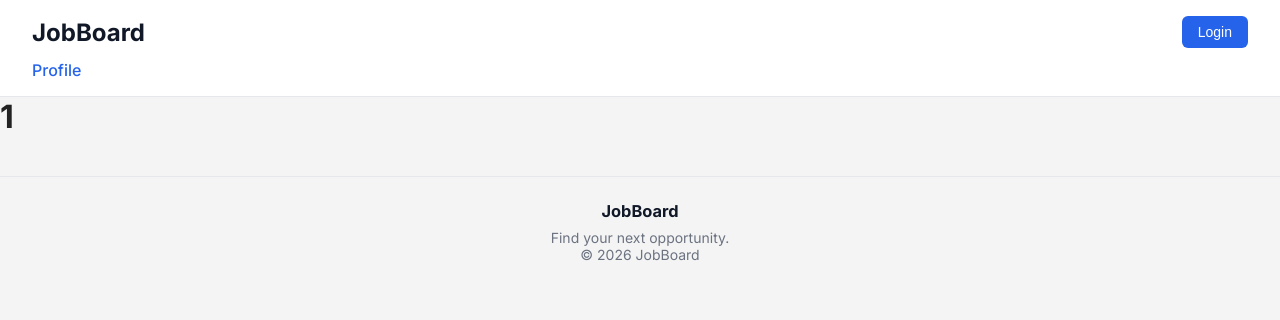
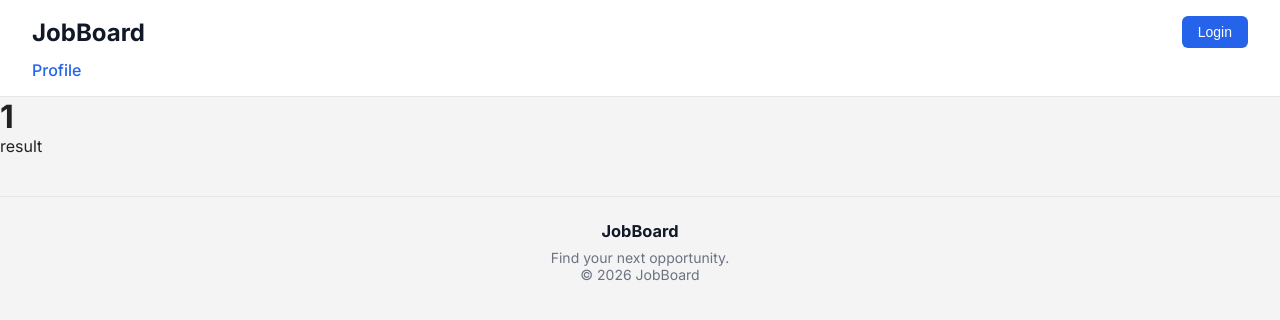
Before and after one commit to Nurik055/job-board-site, a React (Vite) app: page /companypage/1 in a window 1280 px wide. Shown: the top 320 px of the page. Built offline with nearby package versions, Linux system fonts and the light colour scheme; no server answers.

Commit message:
little bit of company page

```diff
--- a/src/App.jsx
+++ b/src/App.jsx
@@ -96,7 +96,7 @@ function App() {
                 </ProtectedRoute>
               }
             />
-          <Route path="companypage/:companyName" element={<CompanyPage />}></Route>
+          <Route path="companypage/:companyName" element={<CompanyPage jobs={jobs}/>}></Route>
           </Route>
         </Routes>
       </AuthProvider>
--- a/src/companyPage/CompanyPage.jsx
+++ b/src/companyPage/CompanyPage.jsx
@@ -1,12 +1,14 @@
 import "../companyPage/CompanyPage.css";
-import { useParams } from "react-router";
+import { useParams } from "react-router-dom";
 
-function CompanyPage() {
+function CompanyPage({jobs}) {
   const { companyName } = useParams();
 
+  const result = jobs.filter((job)=>job.company === companyName)
   return (
     <div>
       <h1>{companyName}</h1>
+      result
     </div>
   );
 }
```
Also changed, not shown: src/components/Navbar/Navbar.jsx (+12 -4 lines), src/assets/logo.png (added).
